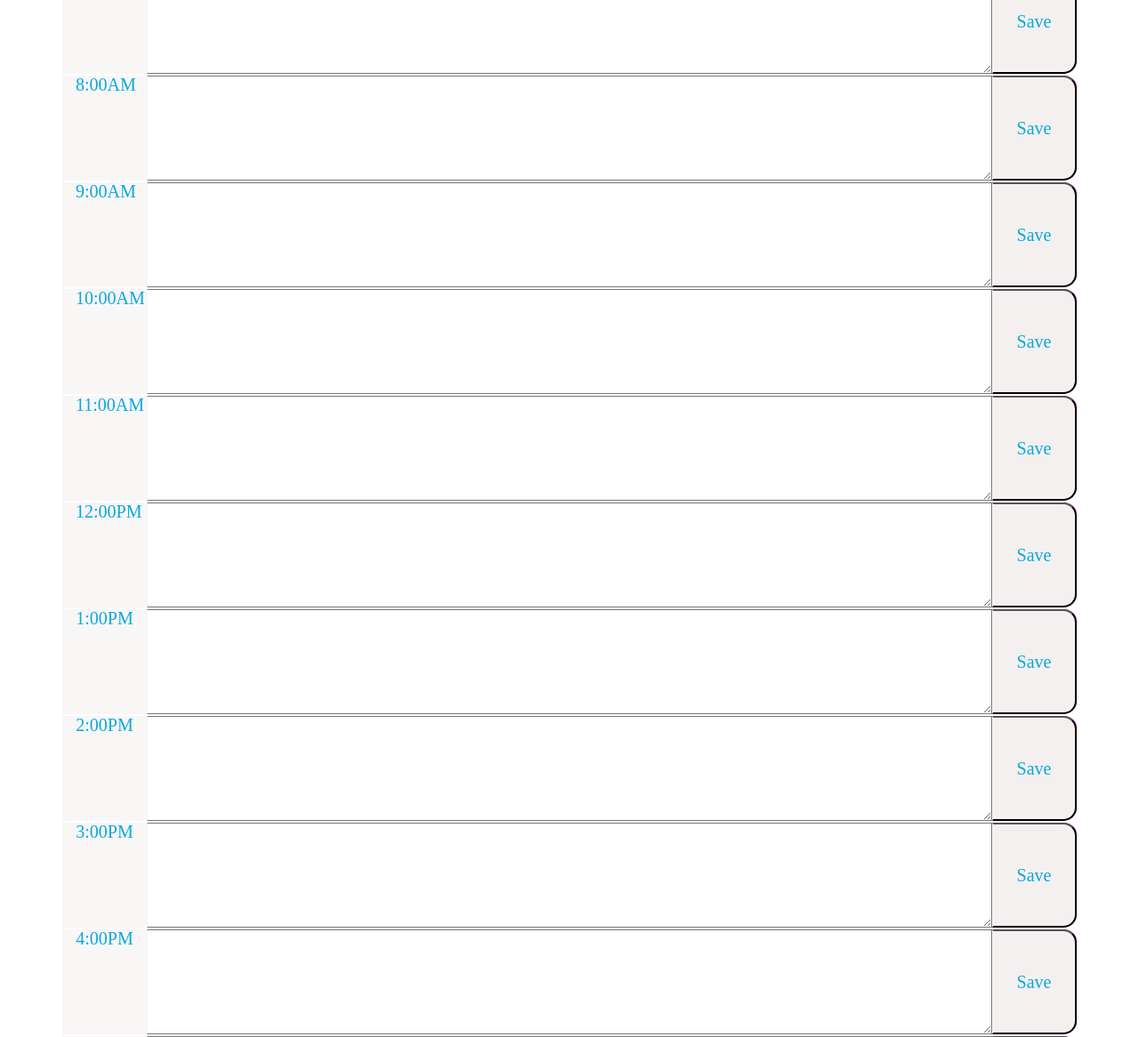
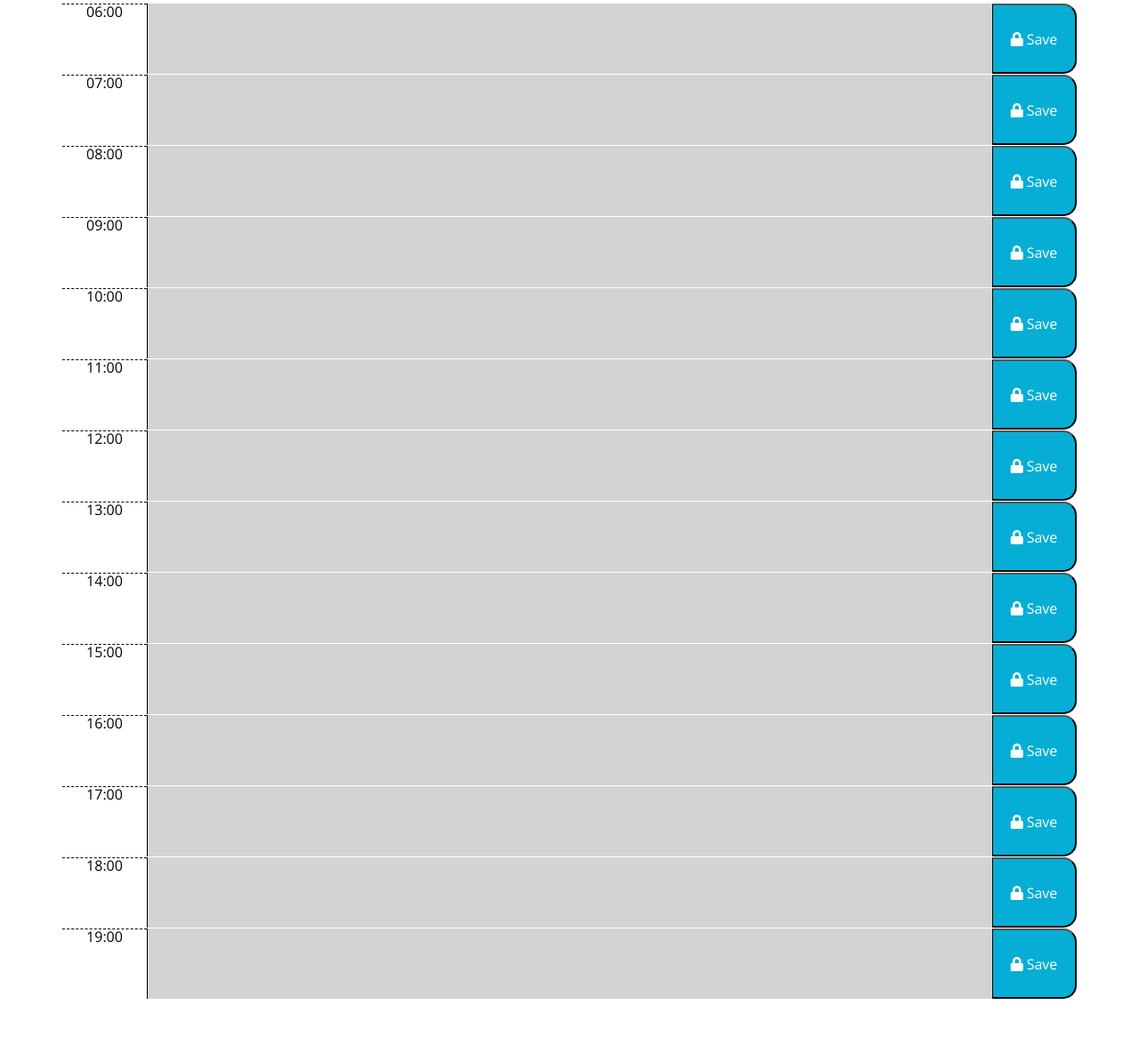
Before and after one commit to rlee7029/Module5-Work-Day-Scheduler, a plain HTML site: page index.html in a window 1280 px wide. Shown: the part 333-1499 px from the top of the page at 89% size. After the commit the page ends 1456 px from the top, so only its background shows below. Drawn offline with nearby package versions, Linux system fonts and the light colour scheme.

Commit message:
updated all starter code

```diff
--- a/css/style.css
+++ b/css/style.css
@@ -1,58 +1,71 @@
 body {
-    font-family: 'Times New Roman', Times, serif;
-    font-size: 20px;
+  font-family: 'Open Sans', sans-serif;
+  font-size: 16px;
   line-height: 1;
 }
 
-  textarea {
-    color: #1c1b1b;
-    border-left: 1px solid rgb(247, 246, 246);
-    padding: 15px;
+textarea{
+  background: transparent;
+  border: none;
+  resize: none;
+  color: #000000;
+  border-left: 1px solid black;
+  padding: 10px;
 }
 
-  .planofday {
+.jumbotron {
   text-align: center;
-    color: rgb(14, 14, 14);
+  background-color: transparent;
+  color: black;
   border-radius: 0;
   border-bottom: 10px solid black;
 }
 
-  .time-section {
+.description{
+  white-space: pre-wrap;
+}
+
+.time-block{
   text-align: center;
   border-radius: 15px;
-
 }
 
 .row {
   white-space: pre-wrap;
-    height: 120px;
-    border-top: 2px solid white;;
+  height: 80px;
+  border-top: 1px solid white;;
 }
 
 .hour {
-    background-color: #f9f6f6;
-    color: rgb(7, 169, 223);
-    border-top: 3px  #000000;
+  background-color: #ffffff;
+  color: #000000;
+  border-top: 1px dashed #000000;
 }
+
 .past {
-    background-color: #a221b9;
-    color: rgb(237, 233, 233);
+  background-color: #d3d3d3;
+  color: white;
 }
 
 .present {
-    background-color: #f1d70e5b;
-    color: rgb(246, 245, 245);
+  background-color: #ff6961;
+  color: white;
 }
 
 .future {
-    background-color: #160acb;
-    color: rgb(238, 238, 243);
+  background-color: #77dd77;
+  color: white;
 }
 
-  .savePress {
-    border-left: 1px solid white;
+.saveBtn {
+  border-left: 1px solid black;
   border-top-right-radius: 15px;
   border-bottom-right-radius: 15px;
-    background-color: #f4f0ef;
-    color: rgb(7, 169, 223);
+  background-color: #06AED5;
+  color: white;
 }
+
+.saveBtn i:hover {
+  font-size: 20px;
+  transition: all .3s ease-in-out;
+}
--- a/index.html
+++ b/index.html
@@ -8,111 +8,119 @@
       rel="stylesheet"
       href="https://stackpath.bootstrapcdn.com/bootstrap/4.3.1/css/bootstrap.min.css"
     />
+    <link
+      rel="stylesheet"
+      href="https://use.fontawesome.com/releases/v5.8.1/css/all.css"
+      integrity="sha384-50oBUHEmvpQ+1lW4y57PTFmhCaXp0ML5d60M1M7uH2+nqUivzIebhndOJK28anvf"
+      crossorigin="anonymous"
+    />
+    <link
+      href="https://fonts.googleapis.com/css?family=Open+Sans&display=swap"
+      rel="stylesheet"
+    />
 
     <link rel="stylesheet" href="css/style.css" />
-
 
     <script src="https://cdnjs.cloudflare.com/ajax/libs/jquery/3.2.1/jquery.min.js"></script>
     <script src="https://cdnjs.cloudflare.com/ajax/libs/moment.js/2.24.0/moment.min.js"></script>
     <script src="js/script.js"></script>
 
-    <title>Planner</title>
+    <title>Work Day Scheduler</title>
 
   </head>
 
   <body>
 
-    <header class="planofday">
-      <h1 class="display-3">Planner of the Day</h1>
-      <p class="lead">Things todo for today.</p>
+    <header class="jumbotron">
+      <h1 class="display-3">Work Day Scheduler</h1>
+      <p class="lead">A simple calendar app for scheduling your work day</p>
       <p id="currentDay" class="lead"></p>
     </header>
 
     <div class="container">
 
-
-      <div id="6" class="row time-section">
-        <div id="6am" class="col-lg-1 hour">6:00AM</div>
-        <textarea class="col-lg-10 info"></textarea>
-        <button class="col-lg-1  savePress"></i>Save</button>
+      <div id="06:00" class="row time-block">
+        <div id="6" class="col-md-1 hour">06:00</div>
+        <textarea class="col-md-10 description"></textarea>
+        <button class="col-md-1 saveBtn"><i class="fa fa-lock" aria-hidden="true"> </i>Save</button>
       </div>
 
-      <div id = "7" class="row time-section">
-        <div id='7am' class="col-lg-1 hour">7:00AM</div>
-        <textarea class="col-lg-10 info"></textarea>
-        <button class="col-lg-1 savePress"></i>Save</button>
+      <div id = "07:00" class="row time-block">
+        <div id='7' class="col-md-1 hour">07:00</div>
+        <textarea class="col-md-10 description"></textarea>
+        <button class="col-md-1 saveBtn"><i class="fa fa-lock" aria-hidden="true"> </i>Save</button>
       </div>
 
-      <div id = "8" class="row time-section">
-        <div id='8am' class="col-lg-1 hour">8:00AM</div>
-        <textarea class="col-lg-10 info"></textarea>
-        <button class="col-lg-1 savePress"></i>Save</button>
+      <div id = "08:00" class="row time-block">
+        <div id='8' class="col-md-1 hour">08:00</div>
+        <textarea class="col-md-10 description"></textarea>
+        <button class="col-md-1 saveBtn"><i class="fa fa-lock" aria-hidden="true"> </i>Save</button>
       </div>
 
-      <div id = "9" class="row time-section">
-        <div id='9am' class="col-lg-1 hour">9:00AM</div>
-        <textarea class="col-lg-10 info"></textarea>
-        <button class="col-lg-1 savePress"></i>Save</button>
+      <div id = "09:00" class="row time-block">
+        <div id='9' class="col-md-1 hour">09:00</div>
+        <textarea class="col-md-10 description"></textarea>
+        <button class="col-md-1 saveBtn"><i class="fa fa-lock" aria-hidden="true"> </i>Save</button>
       </div>
 
-      <div id = "10" class="row time-section">
-        <div id='10am' class="col-lg-1 hour">10:00AM</div>
-        <textarea class="col-lg-10 info"></textarea>
-        <button class="col-lg-1 savePress"></i>Save</button>
+      <div id = "10:00" class="row time-block">
+        <div id='10' class="col-md-1 hour">10:00</div>
+        <textarea class="col-md-10 description"></textarea>
+        <button class="col-md-1 saveBtn"><i class="fa fa-lock" aria-hidden="true"> </i>Save</button>
       </div>
 
-      <div id = "11" class="row time-section">
-        <div id='11am' class="col-lg-1 hour">11:00AM</div>
-        <textarea class="col-lg-10 info"></textarea>
-        <button class="col-lg-1 savePress"></i>Save</button>
+      <div id = "11:00" class="row time-block">
+        <div id='11' class="col-md-1 hour">11:00</div>
+        <textarea class="col-md-10 description"></textarea>
+        <button class="col-md-1 saveBtn"><i class="fa fa-lock" aria-hidden="true"> </i>Save</button>
       </div>
 
-      <div id = "12" class="row time-section">
-        <div id='12pm' class="col-lg-1 hour">12:00PM</div>
-        <textarea class="col-lg-10 info"></textarea>
-        <button class="col-lg-1 savePress"></i>Save</button>
+      <div id = "12:00" class="row time-block">
+        <div id='12' class="col-md-1 hour">12:00</div>
+        <textarea class="col-md-10 description"></textarea>
+        <button class="col-md-1 saveBtn"><i class="fa fa-lock" aria-hidden="true"> </i>Save</button>
       </div>
 
-      <div id = "1" class="row time-section">
-        <div id='1pm' class="col-lg-1 hour">1:00PM</div>
-        <textarea id="rows" class="col-lg-10 info"></textarea>
-        <button class="col-lg-1 savePress"></i>Save</button>
+      <div id = "13:00" class="row time-block">
+        <div id='13' class="col-md-1 hour">13:00</div>
+        <textarea class="col-md-10 description"></textarea>
+        <button class="col-md-1 saveBtn"><i class="fa fa-lock" aria-hidden="true"> </i>Save</button>
       </div>
 
-      <div id = "2" class="row time-section">
-        <div id='2pm' class="col-lg-1 hour">2:00PM</div>
-        <textarea class="col-lg-10 info"></textarea>
-        <button class="col-lg-1 savePress"></i>Save</button>
+      <div id = "14:00" class="row time-block">
+        <div id='14' class="col-md-1 hour">14:00</div>
+        <textarea class="col-md-10 description"></textarea>
+        <button class="col-md-1 saveBtn"><i class="fa fa-lock" aria-hidden="true"> </i>Save</button>
       </div>
 
-      <div id = "3" class="row time-section">
-        <div id='3pm' class="col-lg-1 hour">3:00PM</div>
-        <textarea id="rows" class="col-lg-10 info"></textarea>
-        <button class="col-lg-1 savePress"></i>Save</button>
+      <div id = "15:00" class="row time-block">
+        <div id='15' class="col-md-1 hour">15:00</div>
+        <textarea class="col-md-10 description"></textarea>
+        <button class="col-md-1 saveBtn"><i class="fa fa-lock" aria-hidden="true"> </i>Save</button>
       </div>
 
-      <div id = "4" class="row time-section">
-        <div id='4pm' class="col-lg-1 hour">4:00PM</div>
-        <textarea class="col-lg-10 info"></textarea>
-        <button class="col-lg-1 savePress"></i>Save</button>
+      <div id = "16:00" class="row time-block">
+        <div id='16' class="col-md-1 hour">16:00</div>
+        <textarea class="col-md-10 description"></textarea>
+        <button class="col-md-1 saveBtn"><i class="fa fa-lock" aria-hidden="true"> </i>Save</button>
       </div>
 
-      <div id = "5" class="row time-section">
-        <div id='5pm' class="col-lg-1 hour">5:00PM</div>
-        <textarea class="col-lg-10 info"></textarea>
-        <button class="col-lg-1 savePress"></i>Save</button>
+      <div id = "17:00" class="row time-block">
+        <div id='17' class="col-md-1 hour">17:00</div>
+        <textarea class="col-md-10 description"></textarea>
+        <button class="col-md-1 saveBtn"><i class="fa fa-lock" aria-hidden="true"> </i>Save</button>
       </div>
 
-      <div id = "6" class="row time-section">
-        <div id='6pm' class="col-lg-1 hour">6:00PM</div>
-        <textarea class="col-lg-10 info"></textarea>
-        <button class="col-lg-1 savePress"></i>Save</button>
+      <div id = "18:00" class="row time-block">
+        <div id='18' class="col-md-1 hour">18:00</div>
+        <textarea class="col-md-10 description"></textarea>
+        <button class="col-md-1 saveBtn"><i class="fa fa-lock" aria-hidden="true"> </i>Save</button>
       </div>
 
-      <div id = "7" class="row time-section">
-        <div id='7pm' class="col-lg-1 hour">7:00PM</div>
-        <textarea class="col-lg-10 info"></textarea>
-        <button class="col-lg-1 savePress"></i>Save</button>
+      <div id = "19:00" class="row time-block">
+        <div id='19' class="col-md-1 hour">19:00</div>
+        <textarea class="col-md-10 description"></textarea>
+        <button class="col-md-1 saveBtn"><i class="fa fa-lock" aria-hidden="true"> </i>Save</button>
       </div>
 
     </div>
--- a/js/script.js
+++ b/js/script.js
@@ -1,4 +1,3 @@
-
 $(document).ready(function () {
     $('#currentDay').html(moment().format('dddd, MMMM Do YYYY'));
 
@@ -8,28 +7,29 @@ $(document).ready(function () {
     var hour = moment().hours();
 
     function plannerActions() {
-        $('.time-section').each(function () {
+        $('.time-block').each(function () {
             var id = $(this).attr('id');
             var userInput = localStorage.getItem(id);
 
             if (userInput != null) {
-                $(this).find('.info').val(userInput);
+                $(this).find('.description').val(userInput);
 
             }
         });
     }
 
+
     plannerActions();
-    var savePress = $('.savePress');
-    savePress.on('click', function () {
+    var saveBtn = $('.saveBtn');
+    saveBtn.on('click', function () {
         var id = $(this).parent().attr('id');
-        var userInput = $(this).siblings('.info').val();
+        var userInput = $(this).siblings('.description').val();
         localStorage.setItem(id, userInput);
     });
 
     function timeColor() {
         hour = time.hour();
-        $('.time-section').each(function () {
+        $('.time-block').each(function () {
             var targetHour = parseInt($(this).attr('id'));
 
             if (targetHour < hour) {
```
Also changed, not shown: assets/images/IMG2.jpeg (added), assets/images/IMG3.jpeg (added), 1 other file. Lines whose indentation alone changed are shown as unchanged.
